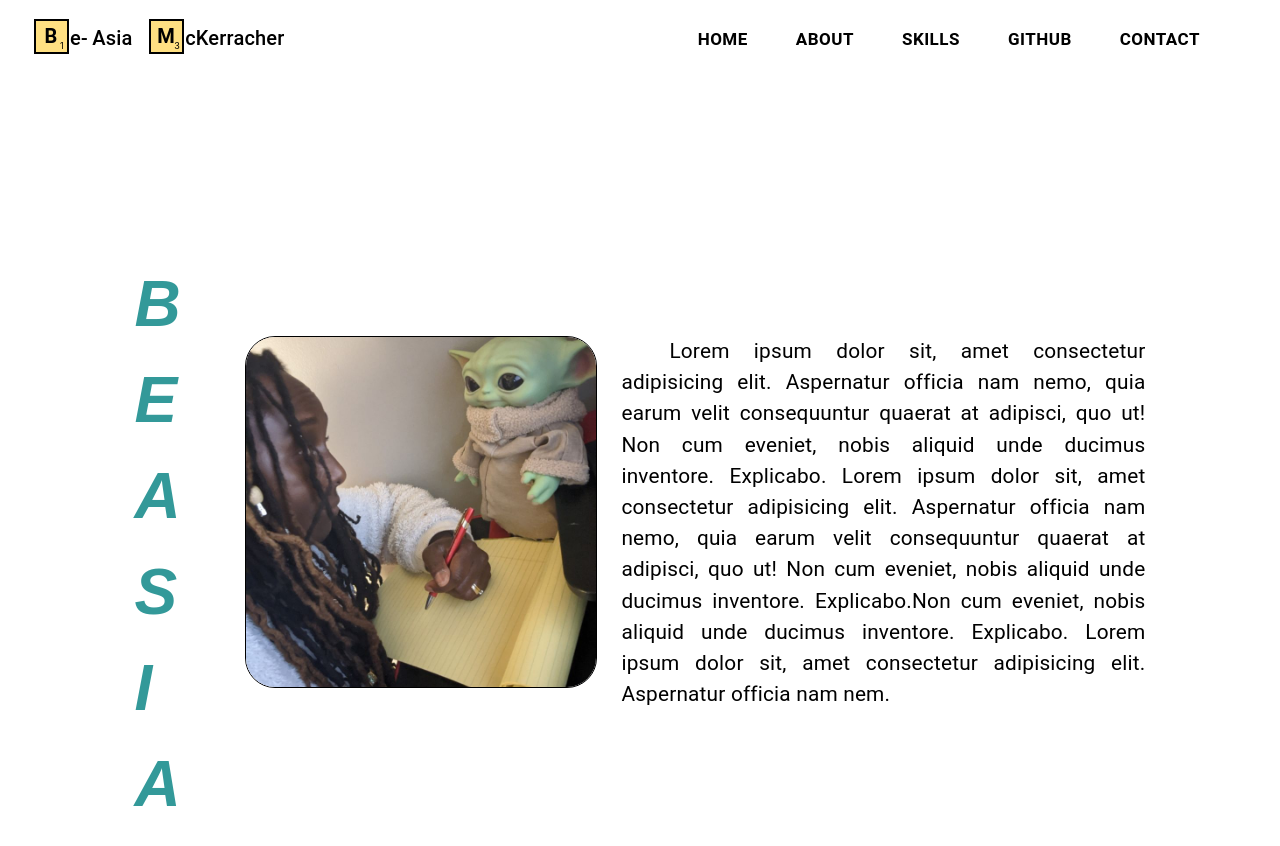
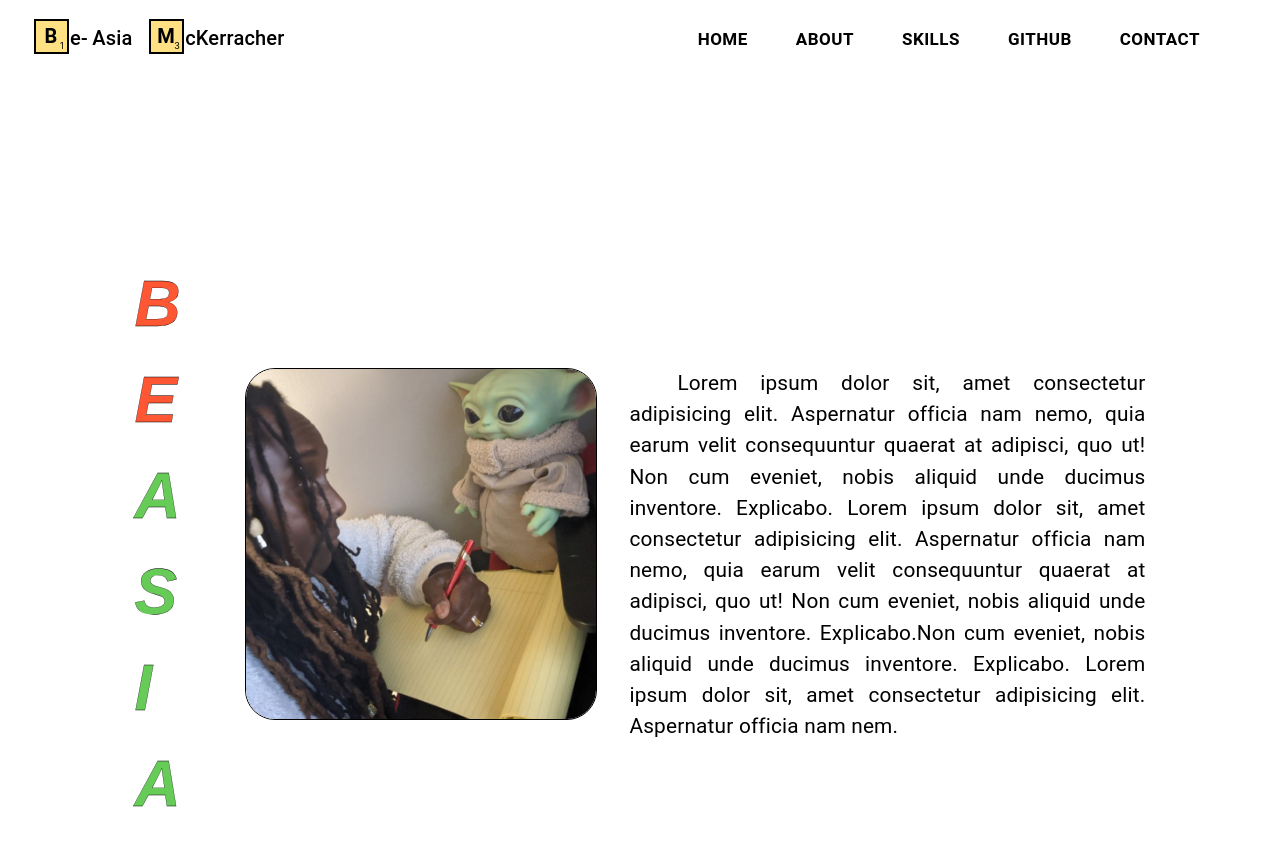
Before and after one commit to amerigirl/website, a React (Create React App) app: page /aboutPage in a window 1280 px wide. Shown: the top 846 px of the page. Built offline with nearby package versions, Linux system fonts and the light colour scheme.

Commit message:
adding color to the name :)

```diff
--- a/src/Components/AboutPage/About.jsx
+++ b/src/Components/AboutPage/About.jsx
@@ -22,6 +22,7 @@ const BeasiaName = () => {
         {name.split("").map((char, index) => (
           <Typography
             key={index}
+            component={"span"}
             sx={{
               fontSize: "4rem",
               fontFamily: "fantasy",
@@ -30,17 +31,24 @@ const BeasiaName = () => {
               fontWeight: "bold",
             }}
           >
-            {char}
+            <span
+              style={{
+                color: index < 2 ? "#FF5733" : "#66CC57",
+                WebkitTextStroke: ".3px #000000",
+              }}
+            >
+              {char}
+            </span>
           </Typography>
         ))}
       </Box>
 
-      <Box sx={{ display:"flex",maxWidth: "900px", marginTop: "5rem" }}>
+      <Box sx={{ display: "flex", maxWidth: "900px", marginTop: "7rem" }}>
         <Box sx={{ display: "flex", gap: "2rem" }}>
           <Box
             sx={{
               float: "left",
-              marginRight: "1.5rem",
+              marginRight: "2rem",
               marginBottom: "1rem",
               border: "1px solid black",
               borderRadius: "30px",
```
